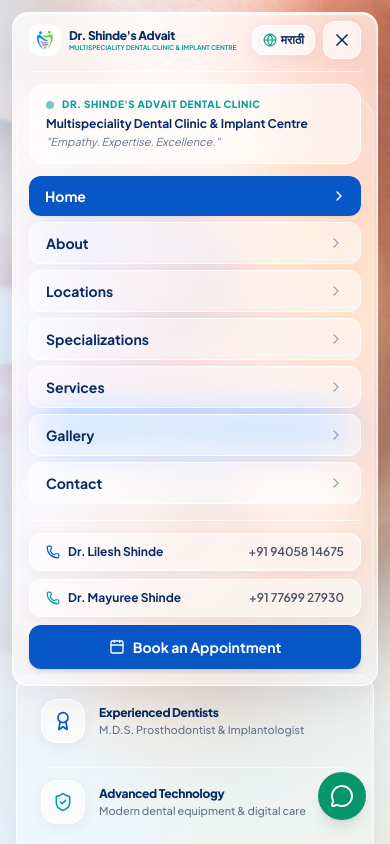
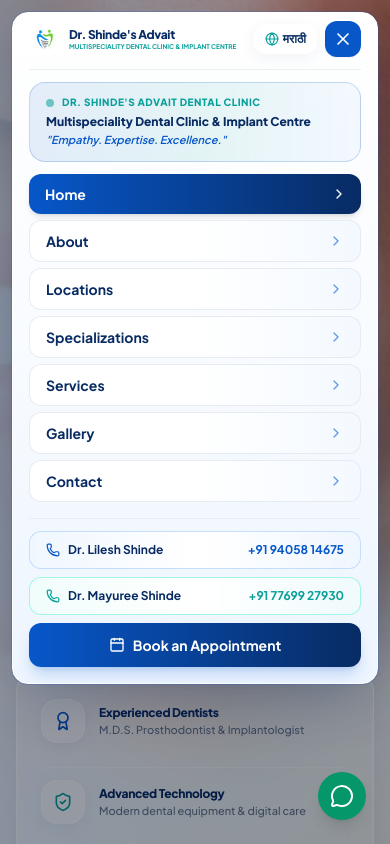
Before and after one commit to Resourcia212/Advait, a React (Vite) app: page / in a window 390 px wide. Both pictures are taken after a click on the button 342 px from the left and 40 px from the top of the page. Shown: the top 844 px of the page. Built offline with nearby package versions, Linux system fonts and the light colour scheme.

Commit message:
Enhance mobile navigation menu with distinct layer styling, gradients, and backdrop overlay

```diff
--- a/src/components/layout/Navbar.tsx
+++ b/src/components/layout/Navbar.tsx
@@ -87,10 +87,24 @@
   };
 
   return (
+    <>
+      {/* Dimmed Background Overlay on Mobile when Menu is Open */}
+      {mobileMenuOpen && (
+        <div
+          onClick={() => setMobileMenuOpen(false)}
+          className="fixed inset-0 bg-slate-950/40 backdrop-blur-xs z-40 transition-opacity duration-300 xl:hidden pointer-events-auto"
+          aria-hidden="true"
+        />
+      )}
+
       <header className="fixed top-0 left-0 right-0 z-50 transition-all duration-300 px-3 sm:px-5 lg:px-6 pt-3 sm:pt-4 pointer-events-none">
         <div
           className={`pointer-events-auto max-w-7xl mx-auto rounded-2xl sm:rounded-3xl transition-all duration-300 px-4 sm:px-5 lg:px-6 py-2 sm:py-2.5 ${
-          isScrolled ? 'glass-navbar-scrolled' : 'glass-navbar'
+            mobileMenuOpen
+              ? 'bg-gradient-to-b from-white via-[#F8FBFF] to-[#EDF5FF] shadow-[0_20px_60px_-15px_rgba(8,43,99,0.3)] border border-white ring-1 ring-advait-blue/20'
+              : isScrolled
+              ? 'glass-navbar-scrolled'
+              : 'glass-navbar'
           }`}
         >
           <div className="flex items-center justify-between gap-2 sm:gap-4">
@@ -205,30 +219,34 @@
 
               <button
                 onClick={() => setMobileMenuOpen(!mobileMenuOpen)}
-              className="glass-pill p-2 rounded-xl text-advait-navy hover:bg-white/90 focus:outline-none transition-all shadow-2xs"
+                className={`p-2 rounded-xl transition-all shadow-2xs ${
+                  mobileMenuOpen
+                    ? 'bg-advait-blue text-white shadow-sm'
+                    : 'glass-pill text-advait-navy hover:bg-white/90'
+                }`}
                 aria-label={mobileMenuOpen ? 'Close Menu' : 'Open Menu'}
               >
-              {mobileMenuOpen ? <X className="w-5 h-5 text-advait-navy" /> : <Menu className="w-5 h-5 text-advait-navy" />}
+                {mobileMenuOpen ? <X className="w-5 h-5 text-white" /> : <Menu className="w-5 h-5 text-advait-navy" />}
               </button>
             </div>
           </div>
 
           {/* Mobile Frosted Glass Drawer Navigation */}
           {mobileMenuOpen && (
-          <div className="xl:hidden mt-3 pt-3 border-t border-white/80 animate-fade-in">
+            <div className="xl:hidden mt-3 pt-3 border-t border-slate-200/70 animate-fade-in">
               <div className="space-y-2">
                 {/* Clinic Info Banner in Drawer */}
-              <div className="px-4 py-3 bg-white/60 backdrop-blur-md rounded-2xl mb-3 border border-white/80 shadow-xs">
+                <div className="px-4 py-3 bg-gradient-to-r from-advait-blue/10 via-advait-teal/10 to-blue-50/70 rounded-2xl mb-3 border border-advait-blue/20 shadow-2xs">
                   <div className="flex items-center gap-2 mb-1">
                     <span className="w-2 h-2 rounded-full bg-advait-teal animate-pulse" />
                     <span className="text-[10px] font-black text-advait-teal uppercase tracking-wider">
                       {currentLang === 'en' ? "Dr. Shinde's Advait Dental Clinic" : 'डॉ. शिंदे यांचे अद्वैत डेंटल क्लिनिक'}
                     </span>
                   </div>
-                <p className="text-xs font-bold text-advait-navy">
+                  <p className="text-xs font-extrabold text-advait-navy">
                     Multispeciality Dental Clinic & Implant Centre
                   </p>
-                <p className="text-[11px] text-advait-text-secondary mt-0.5 italic">
+                  <p className="text-[11px] text-advait-blue font-semibold mt-0.5 italic">
                     "Empathy. Expertise. Excellence."
                   </p>
                 </div>
@@ -241,16 +259,16 @@
                       <button
                         key={link.id}
                         onClick={() => scrollTo(link.id)}
-                      className={`w-full text-left px-4 py-2.5 rounded-xl text-sm font-bold flex items-center justify-between transition-all active:scale-[0.99] ${
+                        className={`w-full text-left px-4 py-2.5 rounded-xl text-sm font-bold flex items-center justify-between transition-all active:scale-[0.99] group ${
                           isActive
-                          ? 'bg-advait-blue text-white shadow-sm'
-                          : 'text-advait-navy hover:bg-white/80 hover:text-advait-blue bg-white/50 border border-white/70 shadow-2xs'
+                            ? 'bg-gradient-to-r from-[#0757C9] to-[#082B63] text-white shadow-md'
+                            : 'bg-gradient-to-r from-white via-white to-[#F4F9FF] text-advait-navy hover:text-advait-blue hover:from-white hover:to-blue-50/80 border border-slate-200/80 hover:border-advait-blue/30 shadow-2xs'
                         }`}
                       >
                         <span>{currentLang === 'en' ? link.labelEn : link.labelMr}</span>
                         <ChevronRight
                           className={`w-4 h-4 transition-transform ${
-                          isActive ? 'text-white translate-x-0.5' : 'text-slate-400'
+                            isActive ? 'text-white translate-x-0.5' : 'text-advait-blue/60 group-hover:text-advait-blue group-hover:translate-x-0.5'
                           }`}
                         />
                       </button>
@@ -260,27 +278,27 @@
               </div>
 
               {/* Action CTAs inside Mobile Drawer */}
-            <div className="mt-4 pt-3 border-t border-white/80 space-y-2 pb-2">
+              <div className="mt-4 pt-3 border-t border-slate-200/70 space-y-2 pb-2">
                 <a
                   href={`tel:${PRIMARY_PHONE}`}
-                className="glass-pill w-full flex items-center justify-between px-4 py-2.5 rounded-xl text-xs font-bold text-advait-navy hover:bg-white/90 transition-all shadow-xs active:scale-[0.98]"
+                  className="bg-gradient-to-r from-blue-50/90 via-white to-blue-50/60 hover:from-blue-100 hover:to-white border border-blue-200/90 w-full flex items-center justify-between px-4 py-2.5 rounded-xl text-xs font-bold text-advait-navy transition-all shadow-2xs active:scale-[0.98]"
                 >
                   <span className="flex items-center gap-2">
                     <Phone className="w-3.5 h-3.5 text-advait-blue" />
                     <span>Dr. Lilesh Shinde</span>
                   </span>
-                <span className="text-slate-600 font-semibold">{DISPLAY_PRIMARY_PHONE}</span>
+                  <span className="text-advait-blue font-bold">{DISPLAY_PRIMARY_PHONE}</span>
                 </a>
 
                 <a
                   href={`tel:${SECONDARY_PHONE}`}
-                className="glass-pill w-full flex items-center justify-between px-4 py-2.5 rounded-xl text-xs font-bold text-advait-navy hover:bg-white/90 transition-all shadow-xs active:scale-[0.98]"
+                  className="bg-gradient-to-r from-teal-50/90 via-white to-teal-50/60 hover:from-teal-100 hover:to-white border border-teal-200/90 w-full flex items-center justify-between px-4 py-2.5 rounded-xl text-xs font-bold text-advait-navy transition-all shadow-2xs active:scale-[0.98]"
                 >
                   <span className="flex items-center gap-2">
                     <Phone className="w-3.5 h-3.5 text-advait-teal" />
                     <span>Dr. Mayuree Shinde</span>
                   </span>
-                <span className="text-slate-600 font-semibold">{DISPLAY_SECONDARY_PHONE}</span>
+                  <span className="text-advait-teal font-bold">{DISPLAY_SECONDARY_PHONE}</span>
                 </a>
 
                 <button
@@ -288,7 +306,7 @@
                     setMobileMenuOpen(false);
                     onOpenAppointmentModal();
                   }}
-                className="w-full flex items-center justify-center gap-2 py-3 rounded-xl bg-advait-blue hover:bg-advait-blue-dark text-white text-sm font-bold shadow-md hover:shadow-lg transition-all active:scale-[0.98]"
+                  className="w-full flex items-center justify-center gap-2 py-3 rounded-xl bg-gradient-to-r from-advait-blue to-advait-navy hover:from-advait-blue-dark hover:to-advait-navy text-white text-sm font-bold shadow-lg shadow-advait-blue/20 transition-all active:scale-[0.98]"
                 >
                   <Calendar className="w-4 h-4" />
                   <span>{currentLang === 'en' ? 'Book an Appointment' : 'अपॉइंटमेंट बुक करा'}</span>
@@ -298,5 +316,6 @@
           )}
         </div>
       </header>
+    </>
   );
 };
```
Lines whose indentation alone changed are shown as unchanged.
